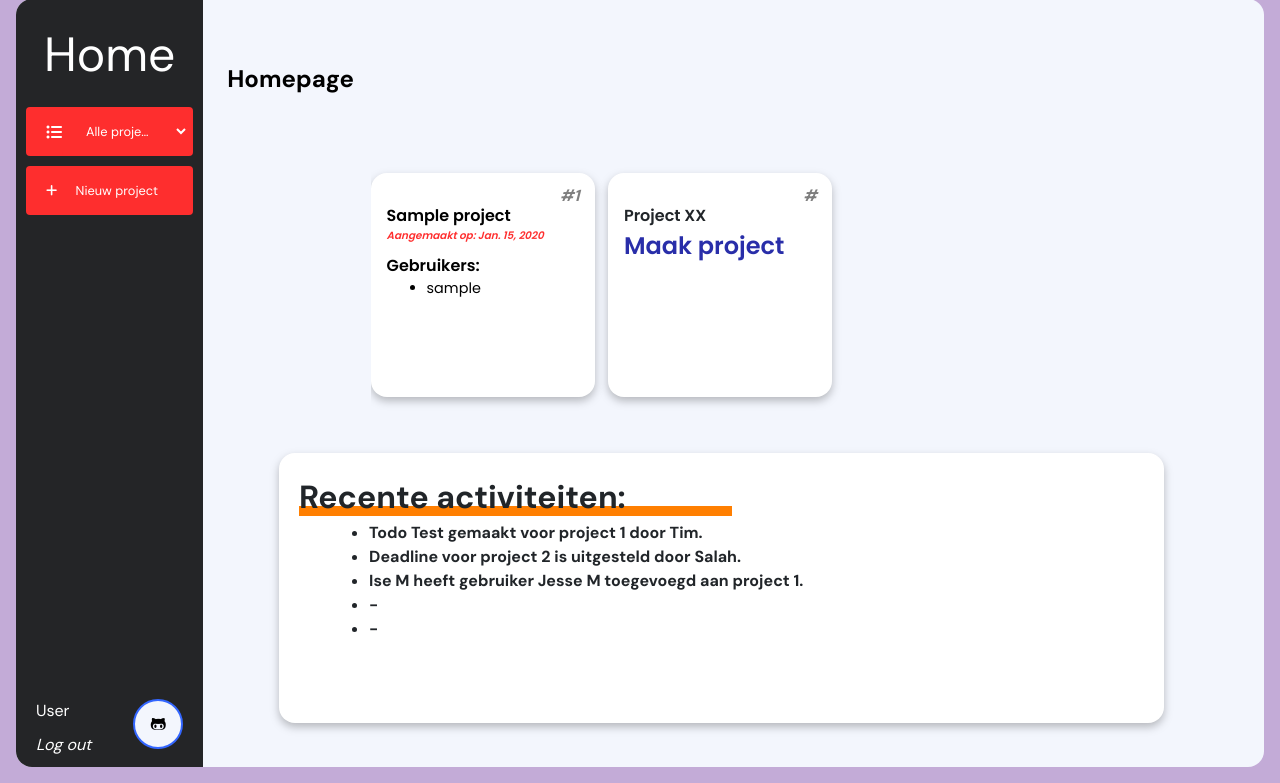
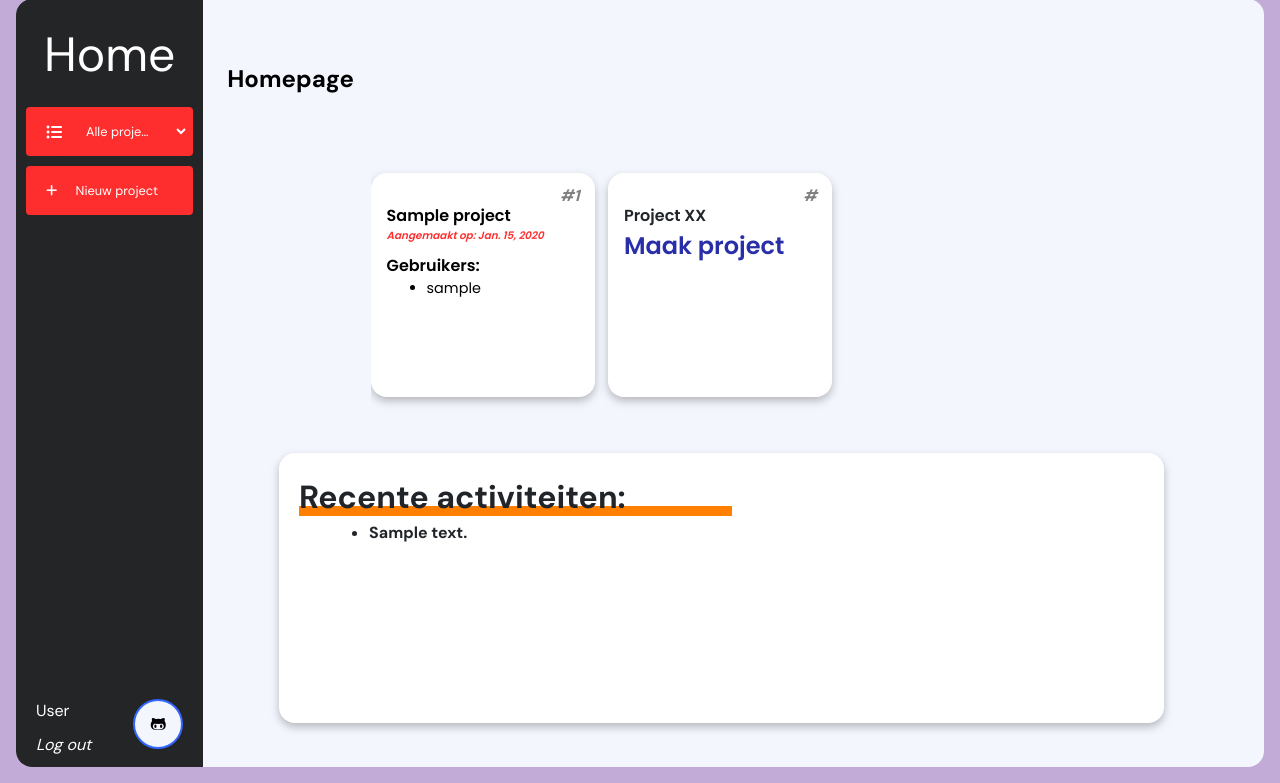
Before and after one commit to timvdlee/A4, a Django app: page / in a window 1280 px wide. Shown: the part 17-800 px from the top of the page. Run offline with Django 4.2, Linux system fonts and the light colour scheme; a user stored in the database is signed in; tables that the repository leaves empty hold one stand-in row (values such as "Sample post"); some libraries are stand-ins or nearby versions.

Commit message:
Alles waar geen project page voor nodig is is af. De recent feed is af maar kan alleen nog data krijgen van project toevoegen.

```diff
--- a/Project_A4/ProjectApp/views.py
+++ b/Project_A4/ProjectApp/views.py
@@ -1,7 +1,7 @@
 from django.shortcuts import render
 from .forms import ProjectForm
 from datetime import datetime
-from .models import Project, User
+from .models import Project, User, Recent
 from django.contrib.auth import get_user_model
 import json
 
@@ -10,15 +10,27 @@ import json
 
 
 def home(request):
-    projects_with_user = Project.objects.filter(members=User.objects.get(id=request.user.id)).order_by('creation_date')
+    projects_with_user = Project.objects.filter(
+        members=User.objects.get(id=request.user.id)).order_by('creation_date')
+    recent_with_user = Recent.objects.filter(project__in=projects_with_user)
     return render(request, 'home.html',
                   {
                       "projects": projects_with_user,
+                      "feed": recent_with_user[:10][::-1],
                   })
 
 
 def project_pagina(request):
     return render(request, 'project-pagina.html')
+
+
+def add_to_recent(project, user, description):
+    date = datetime.now().date()
+    time = datetime.now().time()
+    add_recent = Recent(user=user, project=project, date=date, time=time,
+                        description=description)
+    add_recent.save()
+
 
 
 def project_toevoegen(request):
@@ -35,6 +47,8 @@ def project_toevoegen(request):
             for x in usr_list:
                 obj.members.add(x)
             obj.save()
+            add_to_recent(obj, request.user,
+                          f"{request.user} heeft project {obj.name} aangemaakt.")
 
     selectable_users = {i["username"]: i["id"] for i in
                         get_user_model().objects.filter(
--- a/Project_A4/templates/home.html
+++ b/Project_A4/templates/home.html
@@ -36,17 +36,11 @@
     <div class="feed-inner">
       <p class="feed-titel">Recente activiteiten:</p>
       <ul class="feed-lijst">
+        {% for element in feed %}
         <li class="lijst-element-feed">
-          Todo Test gemaakt voor project 1 door Tim.
+          {{element.description}}
         </li>
-        <li class="lijst-element-feed">
-          Deadline voor project 2 is uitgesteld door Salah.
-        </li>
-        <li class="lijst-element-feed">
-          Ise M heeft gebruiker Jesse M toegevoegd aan project 1.
-        </li>
-        <li class="lijst-element-feed">-</li>
-        <li class="lijst-element-feed">-</li>
+        {% endfor %}
       </ul>
     </div>
   </div>
```
